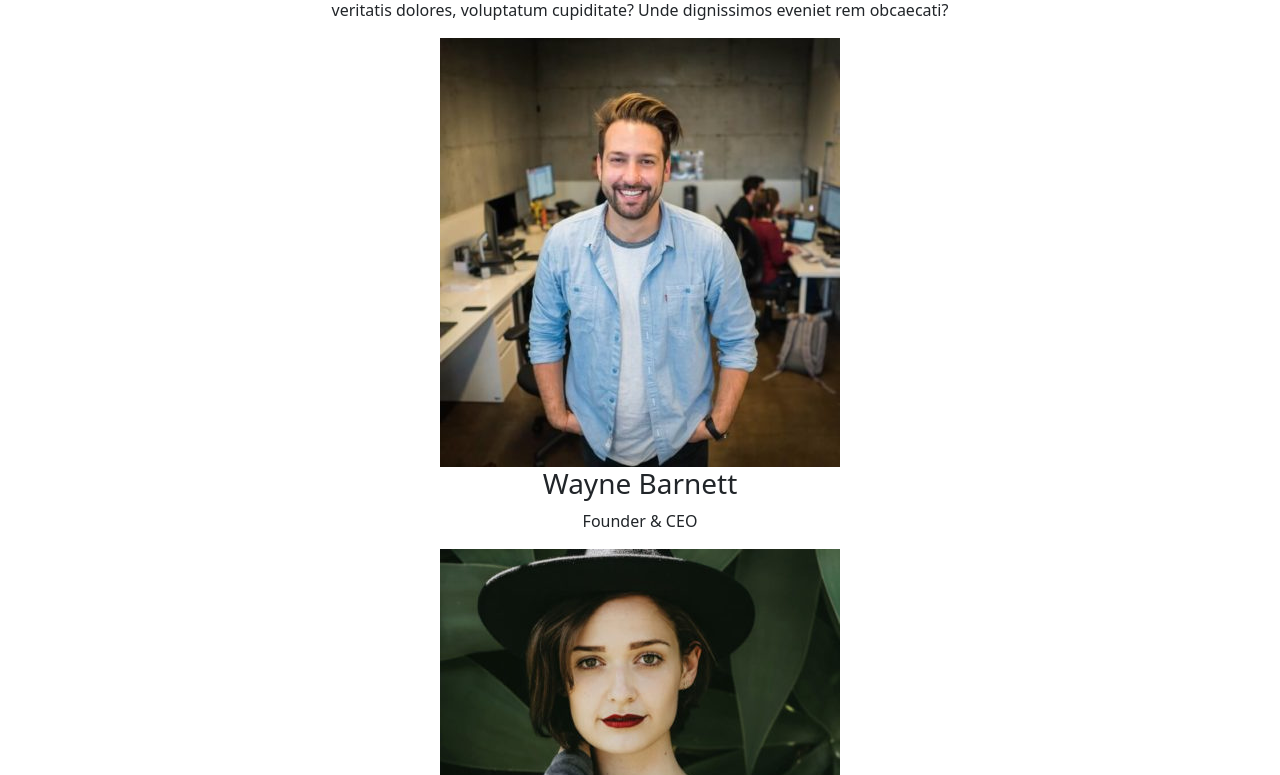
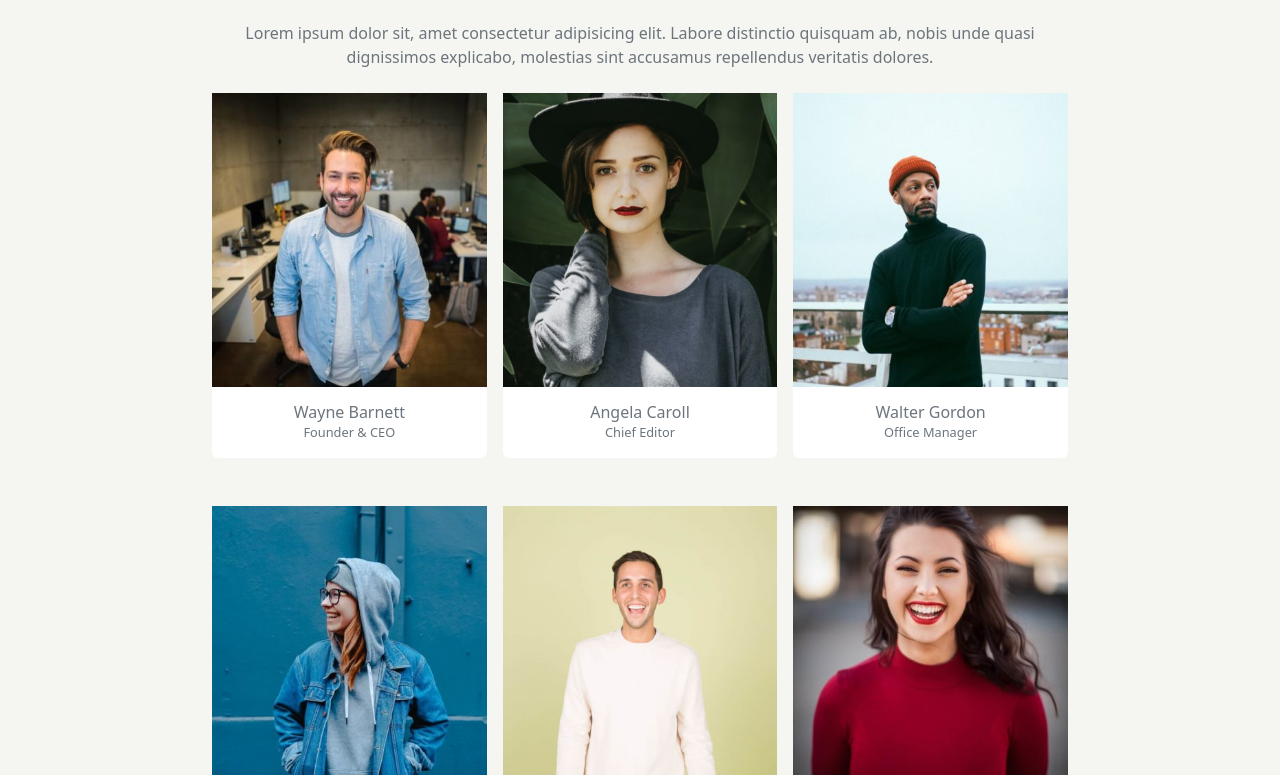
Before and after one commit to AntonioDiBari/js-our-team, a plain HTML site: page index.html in a window 1280 px wide. Shown: the part 82-857 px from the top of the page. Drawn offline with nearby package versions, Linux system fonts and the light colour scheme.

Commit message:
feat: Bonus 2

```diff
--- a/css/style.css
+++ b/css/style.css
@@ -4,5 +4,15 @@ img {
 
 /* PALETTE */
 
-:root {
+body {
+  background-color: #f5f5f1;
+  margin: 50px 200px;
 }
+.col-4 > .card {
+  background-color: white;
+  border: 0;
+}
+
+.role {
+  font-size: 0.8rem;
+}
--- a/index.html
+++ b/index.html
@@ -32,15 +32,16 @@
     <script type="text/javascript" src="./js/main.js" defer></script>
   </head>
   <body class="text-center">
-    <h1>OUR TEAM</h1>
-    <p>
+    <h4>OUR TEAM</h4>
+    <p class="my-4 text-secondary">
       Lorem ipsum dolor sit, amet consectetur adipisicing elit. Labore
       distinctio quisquam ab, nobis unde quasi dignissimos explicabo, molestias
-      sint accusamus repellendus veritatis dolores, voluptatum cupiditate? Unde
-      dignissimos eveniet rem obcaecati?
+      sint accusamus repellendus veritatis dolores.
     </p>
 
-    <div id="card-container"></div>
+    <div class="container">
+      <div id="card-container" class="row gx-3 gy-5"></div>
+    </div>
     <script
       src="https://cdn.jsdelivr.net/npm/bootstrap@5.3.2/dist/js/bootstrap.bundle.min.js"
       integrity="sha384-C6RzsynM9kWDrMNeT87bh95OGNyZPhcTNXj1NW7RuBCsyN/o0jlpcV8Qyq46cDfL"
--- a/js/main.js
+++ b/js/main.js
@@ -39,8 +39,11 @@ for (let member of team) {
   console.log("Image: ", member.image);
   // MILESTONE 2  messagehtml = member.name + " " + member.role + " " + member.image + "<br>";
   messagehtml = `
-  <img src="./img/${member.image}" alt="">
-  <h3>${member.name}</h3>
-  <p>${member.role}</p>`;
+  <div class="col-4">
+  <div class="card text-secondary">
+    <img src="./img/${member.image}" alt="" />
+    <h6 class="mt-3 mb-0">${member.name}</h6>
+    <p class="role">${member.role}</p>
+  </div>`;
   container.innerHTML += messagehtml;
 }
```
